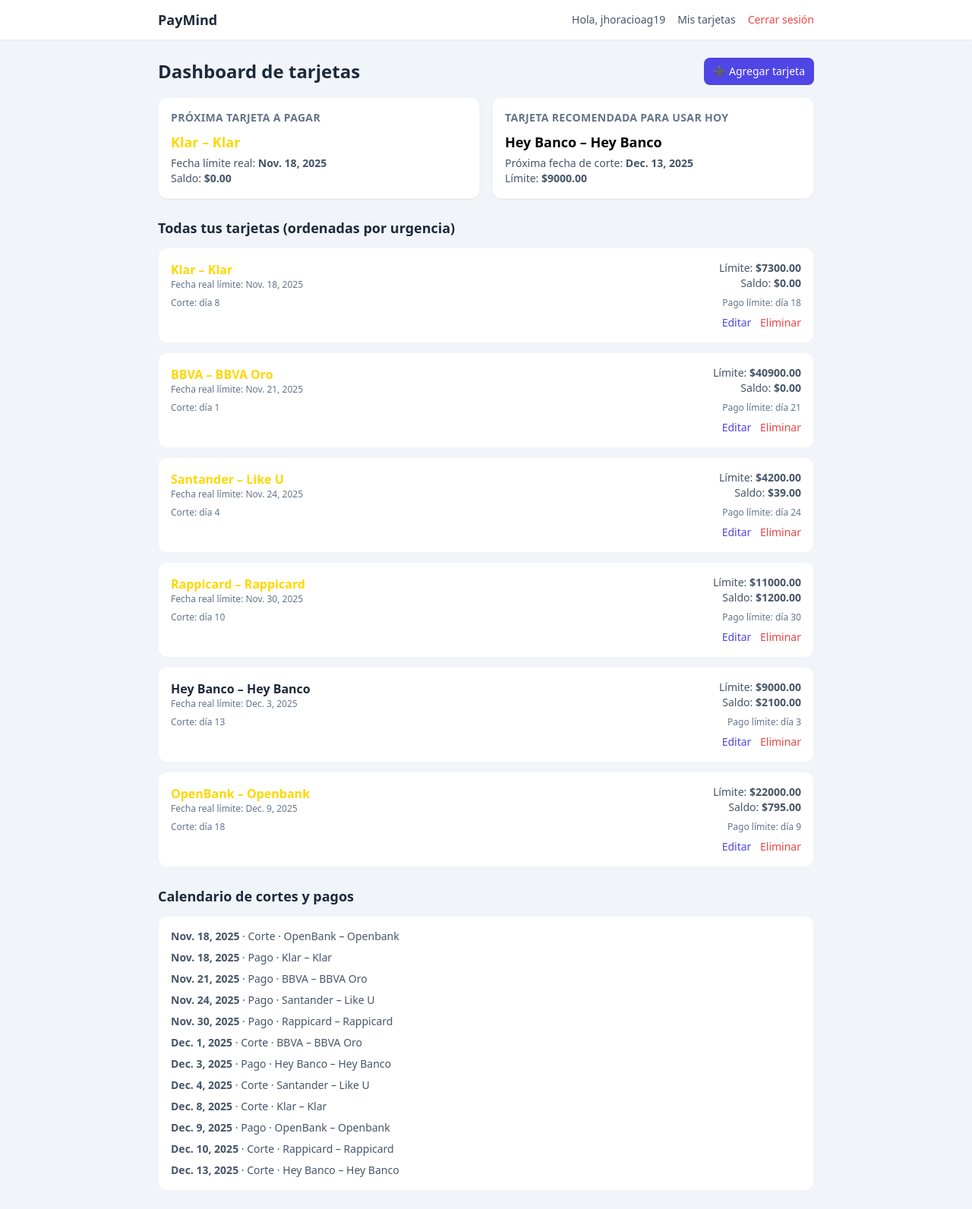
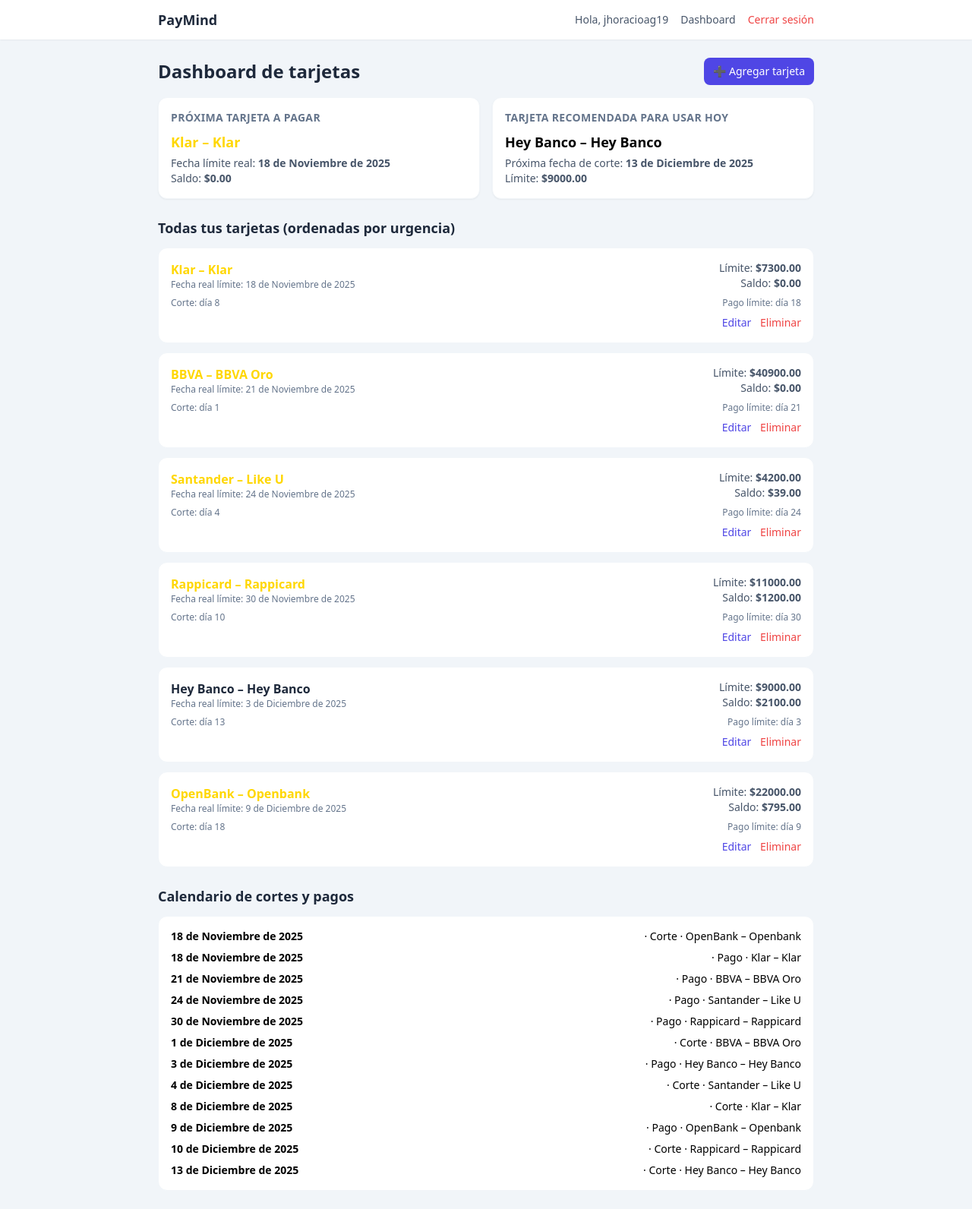
Before and after one commit to jhoracio19/paymind, a Django app: page / in a window 1280 px wide. Shown: the whole page at 76% size. Run offline with Django 5.2, Linux system fonts and the light colour scheme; a user stored in the database is signed in; data comes from the database, SQL or seed files in the repository; both versions use the stored data as it was after the commit; some libraries are stand-ins or nearby versions.

Commit message:
chore(ui): improve navigation label and spanish date formatting

```diff
--- a/paymind/settings.py
+++ b/paymind/settings.py
@@ -108,13 +108,15 @@
 # Internationalization
 # https://docs.djangoproject.com/en/5.0/topics/i18n/
 
-LANGUAGE_CODE = 'en-us'
+LANGUAGE_CODE = 'es-mx'
 
 TIME_ZONE = 'UTC'
 
 USE_I18N = True
 
 USE_TZ = True
+
+USE_L10N = True
 
 
 # Static files (CSS, JavaScript, Images)
--- a/templates/base.html
+++ b/templates/base.html
@@ -18,7 +18,7 @@
                             Hola, <span class="font-medium">{{ user.username }}</span>
                         </span>
                         <a href="{% url 'cards_list' %}" class="text-slate-600 hover:text-slate-900">
-                        Mis tarjetas
+                            Dashboard
                         </a>
                         <a href="{% url 'logout' %}" class="text-red-500 hover:text-red-600 font-medium">
                             Cerrar sesión
--- a/templates/cards/cards_list.html
+++ b/templates/cards/cards_list.html
@@ -53,7 +53,7 @@
                     <p class="text-sm text-slate-600 mt-1">
                         Próxima fecha de corte:
                         <span class="font-semibold">
-                            {{ recommended_card.proxima_fecha_corte_real }}
+                            {{ recommended_card.proxima_fecha_corte_real|date:"j \\d\\e F \\d\\e Y" }}
                         </span>
                     </p>
                     <p class="text-sm text-slate-600">
@@ -80,7 +80,7 @@
                                 {{ card.banco }} – {{ card.nombre }}
                             </p>
                             <p class="text-xs text-slate-500">
-                                Fecha real límite: {{ card.proxima_fecha_limite_real }}
+                                Fecha real límite: {{ card.proxima_fecha_limite_real|date:"j \\d\\e F \\d\\e Y" }}
                             </p>
                         </div>
                         <div class="text-right text-sm text-slate-600">
@@ -116,11 +116,11 @@
                 <ul class="space-y-2 text-sm">
                     {% for e in eventos %}
                         <li class="flex items-center justify-between">
-                            <span class="text-slate-600">
-                                <span class="font-semibold">{{ e.fecha }}</span> ·
-                                {{ e.tipo }} ·
-                                {{ e.card.banco }} – {{ e.card.nombre }}
+                            <span class="font-semibold">
+                                {{ e.fecha|date:"j \\d\\e F \\d\\e Y" }}
                             </span>
+                            · {{ e.tipo }} ·
+                            {{ e.card.banco }} – {{ e.card.nombre }}
                         </li>
                     {% endfor %}
                 </ul>
@@ -133,14 +133,17 @@
     </section>
 
 {% else %}
-    <p class="text-sm text-slate-600 mb-3">
-        Aún no tienes tarjetas registradas. Empieza agregando la primera.
-    </p>
+    <div class="bg-yellow-50 border border-yellow-200 text-yellow-700 p-4 rounded-lg mb-4">
+        <p class="font-medium">Aún no has registrado ninguna tarjeta.</p>
+        <p class="text-sm mt-1">Comienza agregando tu primera tarjeta para activar tu dashboard financiero.</p>
+    </div>
+
     <a href="{% url 'card_create' %}"
-       class="inline-flex items-center gap-1 text-sm px-3 py-2 rounded-lg bg-indigo-600 text-white hover:bg-indigo-700">
+        class="inline-flex items-center gap-1 text-sm px-3 py-2 rounded-lg bg-indigo-600 text-white hover:bg-indigo-700">
         <span>➕</span>
         <span>Agregar tarjeta</span>
     </a>
 {% endif %}
 
+
 {% endblock %}
```
Also changed, not shown: db.sqlite3, 3 other files. Lines whose indentation alone changed are shown as unchanged.
